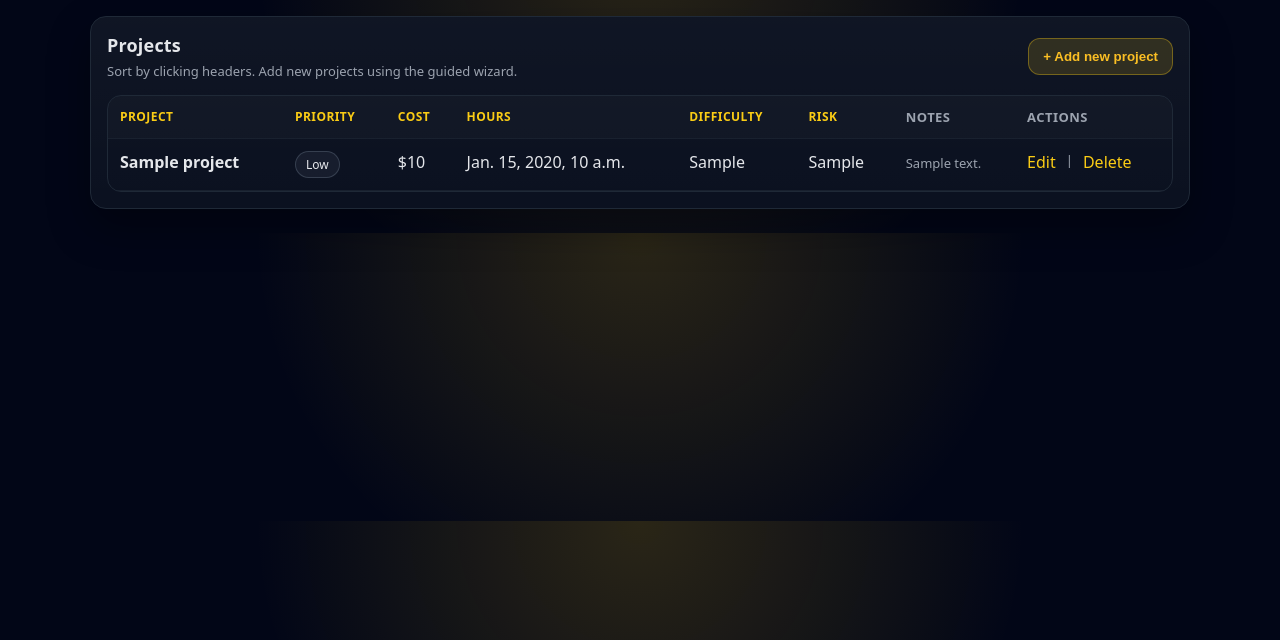
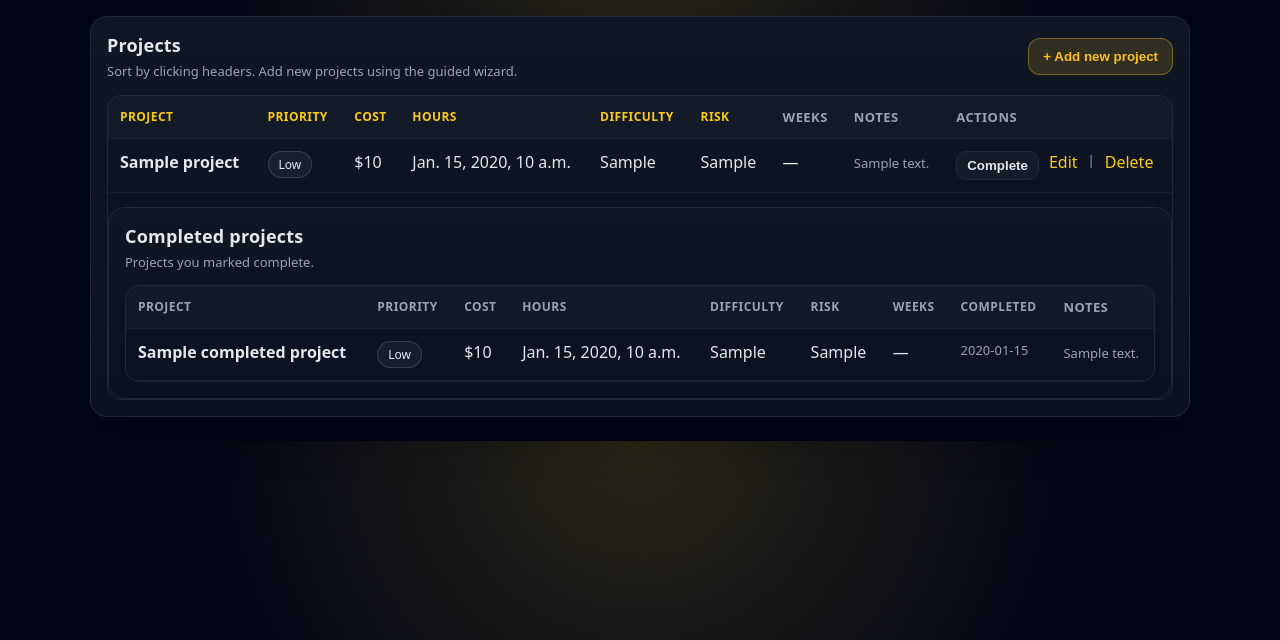
Before and after one commit to spencerlevinson11/lemonade-automation-portal, a Django app: template core/templates/core/project_planner.html in a window 1280 px wide. Shown: the part 55-695 px from the top of the page. Run offline with Django 5.2, Linux system fonts and the light colour scheme; the template is opened without the code that fills it: most values are stand-ins (such as "Sample title", 1, 10 or a date in 2020); form fields are guessed from the names that the template uses.

Commit message:
Update project_planner.html

```diff
--- a/core/templates/core/project_planner.html
+++ b/core/templates/core/project_planner.html
@@ -297,6 +297,7 @@
               <th><a href="?sort=estimated_time_hours&dir={% if sort == 'estimated_time_hours' and dir == 'asc' %}desc{% else %}asc{% endif %}">Hours</a></th>
               <th><a href="?sort=estimated_difficulty&dir={% if sort == 'estimated_difficulty' and dir == 'asc' %}desc{% else %}asc{% endif %}">Difficulty</a></th>
               <th><a href="?sort=risk_factor&dir={% if sort == 'risk_factor' and dir == 'asc' %}desc{% else %}asc{% endif %}">Risk</a></th>
+              <th class="muted">Weeks</th>
               <th class="muted">Notes</th>
               <th class="muted">Actions</th>
             </tr>
@@ -320,11 +321,16 @@
                 <td>{{ p.estimated_time_hours }}</td>
                 <td>{{ p.estimated_difficulty }}</td>
                 <td>{{ p.risk_factor }}</td>
+                <td>{% if p.priority_level == 4 %}{{ p.weeks_to_complete|default:"—" }}{% else %}—{% endif %}</td>
                 <td style="max-width: 340px;">
                   <span class="muted">{% if p.notes %}{{ p.notes }}{% else %}—{% endif %}</span>
                 </td>
                 <td>
                   <div class="actions">
+                    <form method="post" action="{% url 'project_plan_complete' p.id %}" style="display:inline;">
+                      {% csrf_token %}
+                      <button type="submit" class="btn btn-secondary" style="padding:6px 10px; border-radius:10px;">Complete</button>
+                    </form>
                     <a href="?edit={{ p.id }}">Edit</a>
                     <span class="muted">|</span>
                     <a href="{% url 'project_plan_delete' p.id %}">Delete</a>
@@ -332,10 +338,68 @@
                 </td>
               </tr>
             {% empty %}
-              <tr><td colspan="8" class="muted">No projects yet — click “Add new project”.</td></tr>
+              <tr><td colspan="9" class="muted">No projects yet — click “Add new project”.</td></tr>
             {% endfor %}
           </tbody>
       </table>
+
+
+<div class="card" style="margin-top:14px;">
+  <div style="display:flex; align-items:center; justify-content:space-between; gap:12px; flex-wrap:wrap;">
+    <div>
+      <h2 style="margin-bottom:6px;">Completed projects</h2>
+      <p class="help" style="margin-bottom:0;">Projects you marked complete.</p>
+    </div>
+  </div>
+
+  <div class="table-wrap" style="margin-top:14px;">
+    <table>
+        <thead>
+          <tr>
+            <th>Project</th>
+            <th>Priority</th>
+            <th>Cost</th>
+            <th>Hours</th>
+            <th>Difficulty</th>
+            <th>Risk</th>
+            <th>Weeks</th>
+            <th>Completed</th>
+            <th class="muted">Notes</th>
+          </tr>
+        </thead>
+        <tbody>
+          {% for p in completed_projects %}
+            <tr>
+              <td><strong>{{ p.project_name }}</strong></td>
+              <td>
+                {% if p.priority_level == 4 %}
+                  <span class="pill pill-urgent">Urgent</span>
+                {% elif p.priority_level == 3 %}
+                  <span class="pill pill-high">High</span>
+                {% elif p.priority_level == 2 %}
+                  <span class="pill pill-med">Medium</span>
+                {% else %}
+                  <span class="pill pill-low">Low</span>
+                {% endif %}
+              </td>
+              <td>${{ p.estimated_cost }}</td>
+              <td>{{ p.estimated_time_hours }}</td>
+              <td>{{ p.estimated_difficulty }}</td>
+              <td>{{ p.risk_factor }}</td>
+              <td>{% if p.priority_level == 4 %}{{ p.weeks_to_complete|default:"—" }}{% else %}—{% endif %}</td>
+              <td class="muted">{% if p.completed_at %}{{ p.completed_at|date:"Y-m-d" }}{% else %}—{% endif %}</td>
+              <td style="max-width: 340px;">
+                <span class="muted">{% if p.notes %}{{ p.notes }}{% else %}—{% endif %}</span>
+              </td>
+            </tr>
+          {% empty %}
+            <tr><td colspan="9" class="muted">No completed projects yet.</td></tr>
+          {% endfor %}
+        </tbody>
+    </table>
+  </div>
+</div>
+
 </div>
   </div>
 
@@ -417,8 +481,20 @@
             </div>
           </div>
 
+
+
 <!-- Step 7 -->
 <div class="wizard-step" data-step="6" style="display:none;">
+  <p class="wizard-question">How many weeks do you have to complete it?</p>
+  <p class="wizard-sub">Only required for Urgent projects.</p>
+  <div class="field">
+    <label for="{{ form.weeks_to_complete.id_for_label }}">Weeks to complete</label>
+    {{ form.weeks_to_complete }}
+  </div>
+</div>
+
+          <!-- Step 8 -->
+          <div class="wizard-step" data-step="7" style="display:none;">
             <p class="wizard-question">Any notes?</p>
             <p class="wizard-sub">Optional, but helpful (materials, links, measurements, etc.).</p>
             <div class="field">
@@ -458,25 +534,41 @@
     const serverErr = document.getElementById('wizardServerError');
     const steps = Array.from(document.querySelectorAll('.wizard-step'));
 
-      const fieldByStep = [
+    // Step index mapping:
+    // 0 name, 1 cost, 2 hours, 3 difficulty, 4 risk, 5 priority, 6 weeks, 7 notes
+    const fields = [
       document.getElementById('{{ form.project_name.id_for_label }}'),
       document.getElementById('{{ form.estimated_cost.id_for_label }}'),
       document.getElementById('{{ form.estimated_time_hours.id_for_label }}'),
       document.getElementById('{{ form.estimated_difficulty.id_for_label }}'),
       document.getElementById('{{ form.risk_factor.id_for_label }}'),
       document.getElementById('{{ form.priority_level.id_for_label }}'),
+      document.getElementById('{{ form.weeks_to_complete.id_for_label }}'),
       document.getElementById('{{ form.notes.id_for_label }}'),
     ];
 
-      let idx = 0;
-      const total = steps.length;
+    function isUrgent(){
+      const pr = fields[5];
+      return pr && String(pr.value) === "4";
+    }
+
+    // Active step order depends on priority selection (Urgent includes weeks step)
+    function getActiveOrder(){
+      const base = [0,1,2,3,4,5,6,7];
+      if (isUrgent()) return base;
+      return base.filter(i => i !== 6);
+    }
+
+    let pos = 0; // position in activeOrder (not raw step index)
 
     function open(){
       overlay.classList.add('is-open');
       overlay.setAttribute('aria-hidden', 'false');
       document.body.style.overflow = 'hidden';
       setTimeout(() => {
-          const el = fieldByStep[idx];
+        const order = getActiveOrder();
+        const stepIdx = order[pos] ?? order[0];
+        const el = fields[stepIdx];
         if (el && el.focus) el.focus();
       }, 50);
     }
@@ -485,20 +577,27 @@
       overlay.setAttribute('aria-hidden', 'true');
       document.body.style.overflow = '';
     }
-      function showStep(n){
-        idx = Math.max(0, Math.min(total - 1, n));
-        steps.forEach((s, i) => s.style.display = i === idx ? 'block' : 'none');
 
-        backBtn.style.visibility = idx === 0 ? 'hidden' : 'visible';
-        nextBtn.style.display = idx === total - 1 ? 'none' : 'inline-flex';
-        saveBtn.style.display = idx === total - 1 ? 'inline-flex' : 'none';
+    function showPos(newPos){
+      const active = getActiveOrder();
+      const total = active.length;
 
-        stepsText.textContent = `Step ${idx + 1} of ${total}`;
-        bar.style.width = `${Math.round(((idx + 1) / total) * 100)}%`;
+      pos = Math.max(0, Math.min(total - 1, newPos));
+      const activeStepIdx = active[pos];
+
+      // Show only the active step
+      steps.forEach((s, i) => s.style.display = i === activeStepIdx ? 'block' : 'none');
+
+      backBtn.style.visibility = pos === 0 ? 'hidden' : 'visible';
+      nextBtn.style.display = pos === total - 1 ? 'none' : 'inline-flex';
+      saveBtn.style.display = pos === total - 1 ? 'inline-flex' : 'none';
+
+      stepsText.textContent = `Step ${pos + 1} of ${total}`;
+      bar.style.width = `${Math.round(((pos + 1) / total) * 100)}%`;
 
       if (serverErr) serverErr.style.display = 'none';
 
-        const el = fieldByStep[idx];
+      const el = fields[activeStepIdx];
       if (el && el.focus) setTimeout(() => el.focus(), 50);
     }
 
@@ -509,9 +608,16 @@
     }
 
     function validateCurrent(){
-        const el = fieldByStep[idx];
-        // Notes is optional
-        if (idx === total - 1) return true;
+      const active = getActiveOrder();
+      const stepIdx = active[pos];
+
+      // Notes optional
+      if (stepIdx === 7) return true;
+
+      // Weeks required only if urgent (and step exists only when urgent)
+      if (stepIdx === 6 && !isUrgent()) return true;
+
+      const el = fields[stepIdx];
       if (valueIsEmpty(el)){
         if (serverErr){
           serverErr.textContent = 'Please enter a value to continue.';
@@ -524,32 +630,49 @@
     }
 
     function resetForNew(){
-        fieldByStep.forEach((el) => {
+      fields.forEach((el) => {
         if (!el) return;
         if (el.tagName === 'SELECT') el.selectedIndex = 0;
         else el.value = '';
       });
       const entryId = document.querySelector('#wizardForm input[name="entry_id"]');
       if (entryId) entryId.value = '';
-        showStep(0);
+      pos = 0;
+      showPos(0);
     }
 
+    // Wire buttons
     if (openBtn) openBtn.addEventListener('click', () => { resetForNew(); open(); });
     if (closeBtn) closeBtn.addEventListener('click', close);
     if (cancelBtn) cancelBtn.addEventListener('click', close);
     overlay.addEventListener('click', (e) => { if (e.target === overlay) close(); });
     document.addEventListener('keydown', (e) => { if (overlay.classList.contains('is-open') && e.key === 'Escape') close(); });
 
-      backBtn.addEventListener('click', () => showStep(idx - 1));
-      nextBtn.addEventListener('click', () => { if (validateCurrent()) showStep(idx + 1); });
+    backBtn.addEventListener('click', () => showPos(pos - 1));
+    nextBtn.addEventListener('click', () => { if (validateCurrent()) showPos(pos + 1); });
+
+    // If user changes priority away from urgent, automatically skip/we-clear weeks UI state.
+    const priorityEl = fields[5];
+    if (priorityEl){
+      priorityEl.addEventListener('change', () => {
+        // If we were on the weeks step and they changed away from urgent, jump to notes
+        const active = getActiveOrder();
+        const currentStepIdx = active[pos];
+        if (currentStepIdx === 6 && !isUrgent()){
+          showPos(pos); // recompute and clamp
+        } else {
+          // just recompute totals/progress
+          showPos(pos);
+        }
+      });
+    }
 
     // Auto-open on edit or server errors
     const hasServerErrors = {% if form.errors %}true{% else %}false{% endif %};
     const isEdit = {% if edit_instance %}true{% else %}false{% endif %};
 
     if (hasServerErrors || isEdit){
-        // FIX: reliably pick the first field that has errors
-        let startIdx = 0;
+      // Choose the first field that has an error
       const errorMap = {
         'project_name': 0,
         'estimated_cost': 1,
@@ -557,21 +680,29 @@
         'estimated_difficulty': 3,
         'risk_factor': 4,
         'priority_level': 5,
-          'notes': 6,
+        'weeks_to_complete': 6,
+        'notes': 7,
       };
+
+      let desiredStep = 0;
       {% if form.errors %}
         {% for field in form %}
           {% if field.errors %}
-              if (startIdx === 0 && errorMap['{{ field.name }}'] !== undefined){
-                startIdx = errorMap['{{ field.name }}'];
+            if (desiredStep === 0 && errorMap['{{ field.name }}'] !== undefined){
+              desiredStep = errorMap['{{ field.name }}'];
             }
           {% endif %}
         {% endfor %}
       {% endif %}
-        showStep(startIdx);
+
+      // Convert desired raw step -> position within activeOrder
+      const active = getActiveOrder();
+      const desiredPos = Math.max(0, active.indexOf(desiredStep));
+      pos = desiredPos === -1 ? 0 : desiredPos;
+      showPos(pos);
       open();
     } else {
-        showStep(0);
+      showPos(0);
     }
   })();
 </script>
```
Lines whose indentation alone changed are shown as unchanged.
